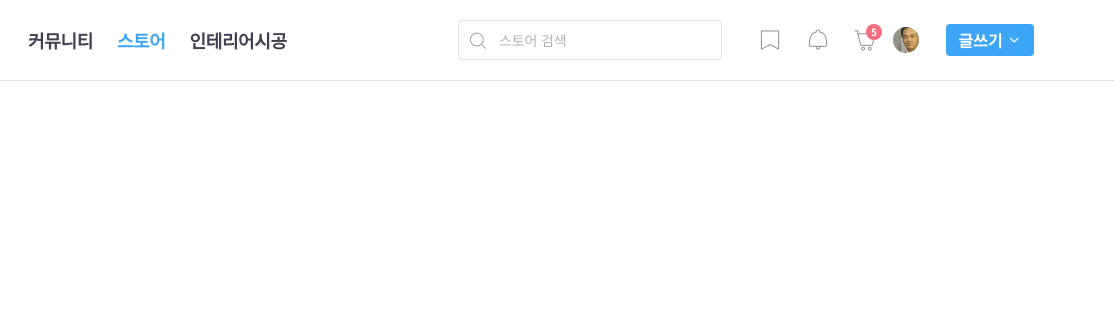
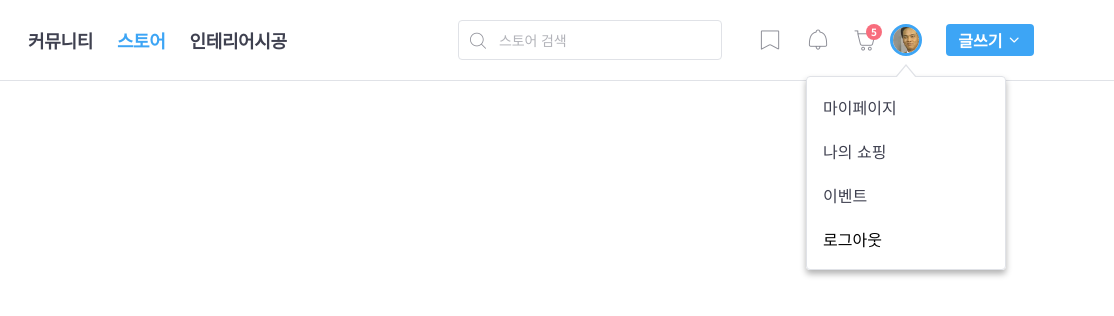
Before and after one commit to beingborn/kimbug-sass, a website: page index.html in a window 1280 px wide. Shown: the full height of the page, 166-1280 px from the left. Drawn offline with Linux system fonts and the light colour scheme; files whose address does not match are found by name.

Commit message:
마이 메뉴 컨텐츠 위치 변경

```diff
--- a/index.html
+++ b/index.html
@@ -97,7 +97,7 @@
                   </a>
                   <div class="my-menu">
                     <button
-                      class="my-menu-buttons sm-hidden"
+                      class="my-menu-buttons is-active sm-hidden"
                       type="button"
                       aria-label="마이메뉴 버튼"
                     >
@@ -106,7 +106,7 @@
                         alt="사달라 아저씨"
                       />
                     </button>
-                    <div class="my-menu-content lg-hidden">
+                    <div class="my-menu-content">
                       <ul class="my-menu-list">
                         <li class="my-menu-item"><a href="#">마이페이지</a></li>
                         <li class="my-menu-item"><a href="#">나의 쇼핑</a></li>
--- a/styles/components/_my-menu.scss
+++ b/styles/components/_my-menu.scss
@@ -1,17 +1,19 @@
 .my-menu {
+  $button-size: 32px;
   $tooltip-size: 12px;
   position: relative;
 
   &-buttons {
-    width: 32px;
-    height: 32px;
+    width: $button-size;
+    height: $button-size;
     border: 3px solid $white;
     overflow: hidden;
     border-radius: 50%;
     transition: border 200ms ease-in-out;
 
-    &:hover {
-      border: 3px solid $blue;
+    &:hover,
+    &.is-active {
+      border-color: $blue;
     }
 
     img {
@@ -25,6 +27,7 @@
   &-content {
     @include pos-center-x;
     border-radius: 4px;
+    top: $button-size + $tooltip-size + 8px;
     box-shadow: $dropdown-shadow;
 
     &::before,
```
Also changed, not shown: style.css, 1 other file.
